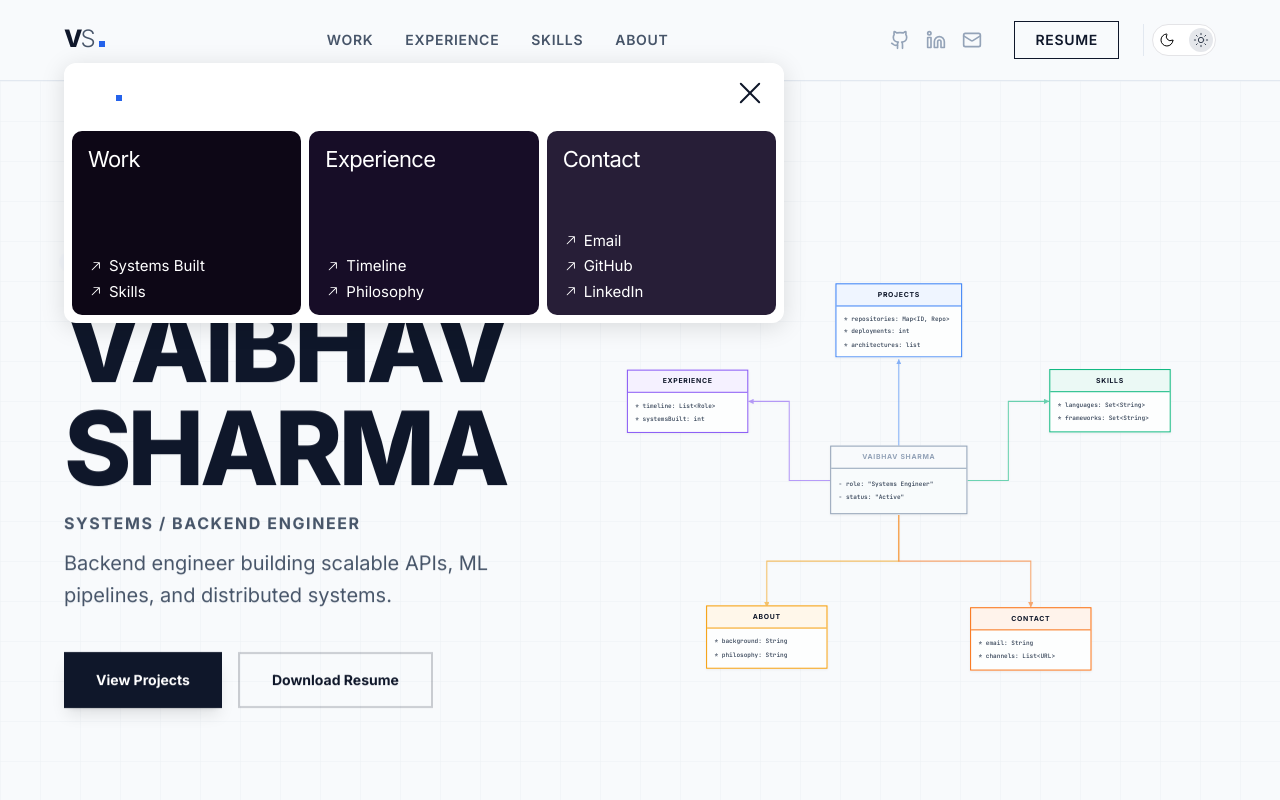
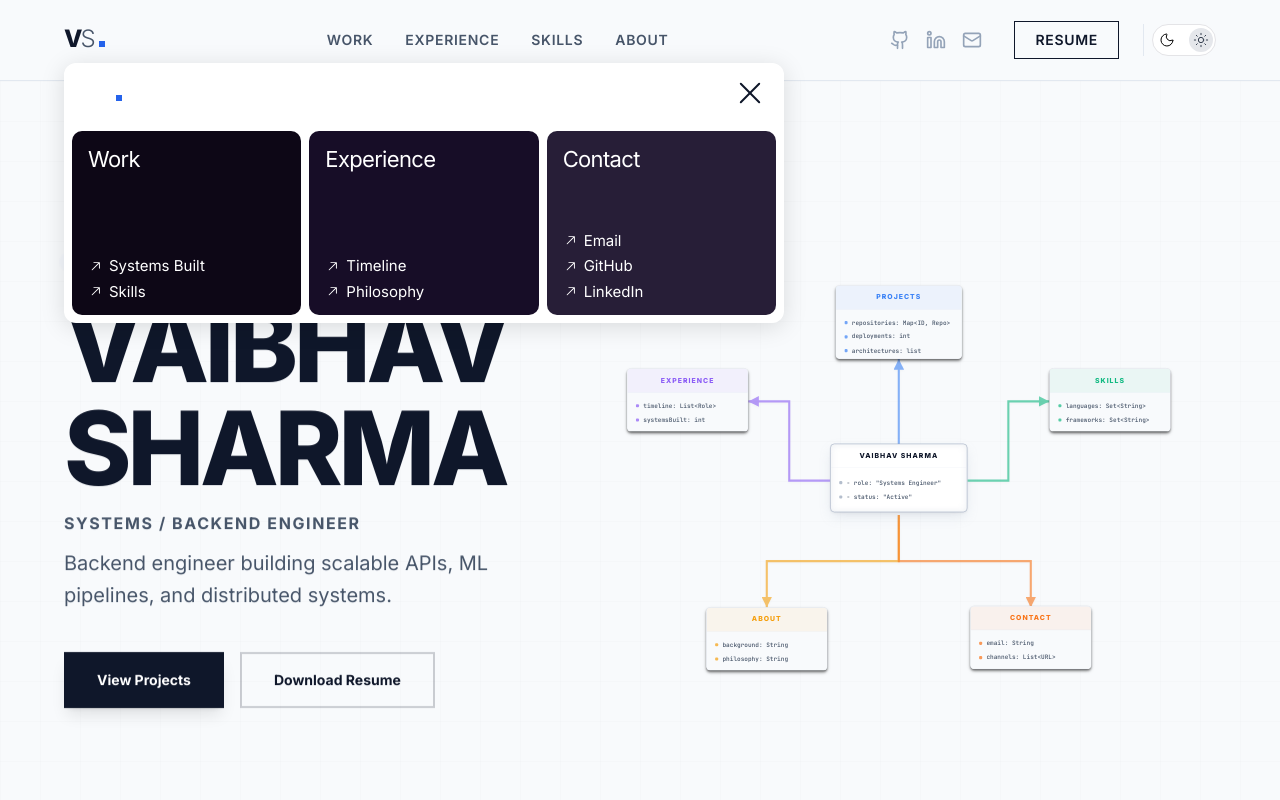
Before and after one commit to sharmavaibhav31/sharmavaibhav31, a React (Vite) app: page / in a window 1280 px wide. Both pictures are taken after a click on the button "V S". Shown: the top 800 px of the page. Built offline with nearby package versions, Linux system fonts and the light colour scheme.

Commit message:
Updated UI

```diff
--- a/src/components/layout/Footer.tsx
+++ b/src/components/layout/Footer.tsx
@@ -2,9 +2,9 @@ import React from 'react';
 import resumeData from '../../data/resume.json';
 
 export const Footer: React.FC = () => (
-    <footer className="py-8 border-t border-border dark:border-white/10" role="contentinfo">
+    <footer className="py-8 border-t border-border dark:border-slate-800/50 dark:bg-[#0B1120] transition-colors duration-300" role="contentinfo">
         <div className="max-w-7xl mx-auto px-6 lg:px-16 flex flex-col sm:flex-row items-start sm:items-center justify-between gap-4">
-            <p className="text-xs text-muted dark:text-white/60 font-medium">
+            <p className="text-xs text-muted dark:text-slate-500 font-medium">
                 © 2026 Vaibhav Sharma. Systems / Backend Engineer.
             </p>
             <div className="flex items-center gap-6">
@@ -12,7 +12,7 @@ export const Footer: React.FC = () => (
                     href={resumeData.socials.github}
                     target="_blank"
                     rel="noopener noreferrer"
-                    className="text-xs text-secondary dark:text-white/70 hover:text-primary dark:hover:text-white transition-colors link-underline font-medium"
+                    className="text-xs text-secondary dark:text-slate-400 hover:text-primary dark:hover:text-white transition-colors link-underline font-medium"
                 >
                     GitHub
                 </a>
@@ -20,13 +20,13 @@ export const Footer: React.FC = () => (
                     href={resumeData.socials.linkedin}
                     target="_blank"
                     rel="noopener noreferrer"
-                    className="text-xs text-secondary dark:text-white/70 hover:text-primary dark:hover:text-white transition-colors link-underline font-medium"
+                    className="text-xs text-secondary dark:text-slate-400 hover:text-primary dark:hover:text-white transition-colors link-underline font-medium"
                 >
                     LinkedIn
                 </a>
                 <a
                     href={resumeData.socials.email}
-                    className="text-xs text-secondary dark:text-white/70 hover:text-primary dark:hover:text-white transition-colors link-underline font-medium"
+                    className="text-xs text-secondary dark:text-slate-400 hover:text-primary dark:hover:text-white transition-colors link-underline font-medium"
                 >
                     Email
                 </a>
--- a/src/components/sections/ArchitectureSection.tsx
+++ b/src/components/sections/ArchitectureSection.tsx
@@ -1,5 +1,5 @@
 import React, { useState } from 'react';
-import { motion, AnimatePresence } from 'framer-motion';
+import { motion } from 'framer-motion';
 import architectureData from '../../data/architecture.json';
 
 type NodeId = 'center' | 'projects' | 'experience' | 'skills' | 'about' | 'contact';
@@ -21,6 +21,30 @@ const ARCHITECTURE_NODES = architectureData as ArchitectureNode[];
 
 export const ArchitectureDiagram: React.FC = () => {
     const [hoveredNode, setHoveredNode] = useState<ArchitectureNode | null>(null);
+    const [activeNodeId, setActiveNodeId] = useState<string | null>(null);
+
+    React.useEffect(() => {
+        const observer = new IntersectionObserver((entries) => {
+            entries.forEach(entry => {
+                if (entry.isIntersecting) {
+                    const id = entry.target.id;
+                    if (id === 'work') setActiveNodeId('projects');
+                    else if (id === 'experience') setActiveNodeId('experience');
+                    else if (id === 'skills') setActiveNodeId('skills');
+                    else if (id === 'about') setActiveNodeId('about');
+                    else if (id === 'contact') setActiveNodeId('contact');
+                    else if (id === 'hero') setActiveNodeId('center');
+                }
+            });
+        }, { threshold: 0.3, rootMargin: '-10% 0px -40% 0px' });
+
+        ['hero', 'work', 'experience', 'skills', 'about', 'contact'].forEach(id => {
+            const el = document.getElementById(id);
+            if (el) observer.observe(el);
+        });
+
+        return () => observer.disconnect();
+    }, []);
 
     const centerNode = ARCHITECTURE_NODES.find(n => n.id === 'center')!;
     const peripheralNodes = ARCHITECTURE_NODES.filter(n => n.id !== 'center');
@@ -53,18 +77,22 @@ export const ArchitectureDiagram: React.FC = () => {
         return '';
     };
 
-    const NodeCard = ({ node, index }: { node: ArchitectureNode, index: number }) => {
+    const NodeCard = ({ node }: { node: ArchitectureNode }) => {
         const isCenter = node.id === 'center';
         const isHovered = hoveredNode?.id === node.id;
+        const isActive = activeNodeId === node.id;
+        // Hover takes precedence, or if active and nothing is hovered
+        const shined = isHovered || (isActive && !hoveredNode);
 
         return (
             <div
-                className={`w-full h-full flex flex-col border border-solid shadow-sm relative pointer-events-auto transition-colors duration-300 ${isCenter ? 'bg-slate-50 dark:bg-[#0B1120]' : 'bg-white dark:bg-[#0F172A] cursor-pointer'}`}
+                className={`w-full h-full flex flex-col relative pointer-events-auto transition-all duration-300 overflow-hidden ${isCenter ? 'bg-white dark:bg-[#0B1120]' : 'bg-slate-50 dark:bg-[#0F172A] cursor-pointer'} rounded-lg`}
                 style={{
-                    borderWidth: '2px',
-                    borderColor: node.color,
-                    boxShadow: isHovered ? `0 0 20px ${node.color}30 inset, 0 0 15px ${node.color}40` : 'none',
-                    transform: isHovered && !isCenter ? 'scale(1.03)' : 'scale(1)',
+                    border: `1px solid ${shined ? node.color : isCenter ? 'rgba(148, 163, 184, 0.4)' : 'rgba(148, 163, 184, 0.15)'}`,
+                    boxShadow: shined
+                        ? `0 10px 25px -5px ${node.color}40, 0 0 15px ${node.color}30 inset`
+                        : '0 4px 6px -1px rgba(0, 0, 0, 0.5), 0 2px 4px -1px rgba(0, 0, 0, 0.3)',
+                    transform: isHovered && !isCenter ? 'translateY(-4px) scale(1.02)' : (isActive && !isCenter ? 'translateY(-2px) scale(1.01)' : 'translateY(0) scale(1)'),
                     transition: 'all 0.3s cubic-bezier(0.175, 0.885, 0.32, 1.275)'
                 }}
                 onMouseEnter={() => setHoveredNode(node)}
@@ -77,35 +105,21 @@ export const ArchitectureDiagram: React.FC = () => {
                 }}
             >
                 <div
-                    className="w-full flex items-center justify-center py-2.5 px-3 border-b-2"
-                    style={{ backgroundColor: isCenter ? 'transparent' : `${node.color}15`, borderColor: node.color }}
+                    className="w-full flex items-center justify-center py-3 px-4 border-b border-border/40 dark:border-white/5 relative z-10"
+                    style={{ backgroundColor: isCenter ? 'transparent' : `${node.color}10` }}
                 >
-                    <span className={`font-bold text-[13px] tracking-widest uppercase ${isCenter ? 'text-slate-800 dark:text-white' : 'dark:text-white'}`} style={{ color: isCenter ? node.color : 'inherit' }}>
+                    <span className={`font-display font-black text-[13px] tracking-[0.15em] uppercase text-primary dark:text-white/90`} style={{ color: isCenter ? 'inherit' : node.color }}>
                         {node.title}
                     </span>
                 </div>
-                <div className="flex flex-col flex-1 p-3.5 bg-gray-50/30 dark:bg-slate-900/40 justify-center">
+                <div className="flex flex-col flex-1 p-4 bg-transparent justify-center relative z-10">
                     {node.attributes.map((attr, idx) => (
-                        <span key={idx} className="font-mono text-[11.5px] font-medium text-slate-700 dark:text-slate-300 leading-relaxed mb-1.5 last:mb-0 whitespace-nowrap overflow-hidden text-ellipsis">
-                            {attr}
+                        <span key={idx} className="font-mono text-[11.5px] font-medium text-secondary dark:text-slate-400 leading-relaxed mb-2 last:mb-0 whitespace-nowrap overflow-hidden text-ellipsis flex items-center gap-2">
+                            <span className="w-1.5 h-1.5 rounded-[2px] opacity-70 flex-shrink-0" style={{ backgroundColor: node.color }}></span>
+                            {attr.replace(/\* /g, '').trim()}
                         </span>
                     ))}
                 </div>
-
-                {/* Tooltip */}
-                <AnimatePresence>
-                    {isHovered && !isCenter && (
-                        <motion.div
-                            initial={{ opacity: 0, y: 10, scale: 0.95 }}
-                            animate={{ opacity: 1, y: 0, scale: 1 }}
-                            exit={{ opacity: 0, y: 5, scale: 0.95 }}
-                            transition={{ duration: 0.15 }}
-                            className="hidden md:block absolute left-1/2 -bottom-3 translate-y-full -translate-x-1/2 w-[115%] p-3.5 bg-slate-800 dark:bg-black border border-slate-700 dark:border-white/20 text-white dark:text-white/90 text-[12.5px] leading-relaxed rounded-md shadow-2xl z-50 pointer-events-none text-center"
-                        >
-                            {node.description}
-                        </motion.div>
-                    )}
-                </AnimatePresence>
             </div>
         );
     };
@@ -141,7 +155,12 @@ export const ArchitectureDiagram: React.FC = () => {
 
                 {peripheralNodes.map((node) => {
                     const isHovered = hoveredNode?.id === node.id || hoveredNode?.id === 'center';
-                    const isDimmed = hoveredNode && !isHovered && hoveredNode.id !== 'center' && hoveredNode.id !== node.id;
+                    const isActive = activeNodeId === node.id || activeNodeId === 'center';
+                    const shinedLine = isHovered || (isActive && !hoveredNode);
+
+                    const isDimmed = (hoveredNode && !isHovered && hoveredNode.id !== 'center')
+                        || (!hoveredNode && activeNodeId && !isActive && activeNodeId !== 'center');
+
                     const pathD = generateOrthogonalPath(centerNode, node);
 
                     return (
@@ -150,11 +169,11 @@ export const ArchitectureDiagram: React.FC = () => {
                                 d={pathD}
                                 fill="none"
                                 stroke={node.color}
-                                strokeWidth={isHovered ? 4 : 2}
+                                strokeWidth={shinedLine ? 4 : 2}
                                 markerEnd={`url(#arrow-${node.id})`}
                                 style={{
-                                    filter: isHovered ? `drop-shadow(0 0 8px ${node.color}80)` : 'none',
-                                    transition: 'stroke-width 0.2s ease'
+                                    filter: shinedLine ? `drop-shadow(0 0 8px ${node.color}80)` : 'none',
+                                    transition: 'stroke-width 0.3s ease, filter 0.3s ease'
                                 }}
                                 initial={{ pathLength: 0, opacity: 0 }}
                                 whileInView={{ pathLength: 1, opacity: isDimmed ? 0.15 : (isHovered ? 1 : 0.6) }}
@@ -162,7 +181,7 @@ export const ArchitectureDiagram: React.FC = () => {
                                 transition={{ duration: 1.2, ease: "easeInOut" }}
                             />
                             {!isDimmed && (
-                                <circle r="4.5" fill={node.color} style={{ filter: `drop-shadow(0 0 4px ${node.color})` }}>
+                                <circle r="4.5" fill={node.color} style={{ filter: `drop-shadow(0 0 5px ${node.color})`, opacity: shinedLine ? 1 : 0.4, transition: 'opacity 0.3s ease' }}>
                                     <animateMotion dur={`${2.5 + Math.random() * 1.5}s`} repeatCount="indefinite" path={pathD} />
                                 </circle>
                             )}
@@ -173,7 +192,12 @@ export const ArchitectureDiagram: React.FC = () => {
                 {/* Draw HTML Nodes inside SVG via foreignObject */}
                 {ARCHITECTURE_NODES.map((node, i) => {
                     const isHovered = hoveredNode?.id === node.id;
-                    const isDimmed = hoveredNode && !isHovered && node.id !== 'center';
+                    const isActive = activeNodeId === node.id;
+                    const shinedNode = isHovered || (isActive && !hoveredNode);
+
+                    const isDimmedNode = (hoveredNode && !isHovered && node.id !== 'center')
+                        || (!hoveredNode && activeNodeId && !isActive && node.id !== 'center');
+
                     // Provide extra padding around foreignObject to prevent tooltip/shadow clipping
                     const paddingX = 100;
                     const paddingY = 150;
@@ -193,22 +217,22 @@ export const ArchitectureDiagram: React.FC = () => {
                                     style={{ width: node.width, height: node.height }}
                                     initial={{ opacity: 0, y: 15 }}
                                     whileInView={{ opacity: 1, y: 0 }}
-                                    animate={{ opacity: isDimmed ? 0.4 : 1 }}
+                                    animate={{ opacity: isDimmedNode ? 0.3 : 1 }}
                                     viewport={{ once: true, amount: 0.2 }}
                                     transition={{ duration: 0.4, delay: 0.3 + (i * 0.1) }}
                                 >
                                     <motion.div
                                         className="w-full h-full"
-                                        animate={{ y: isHovered ? -5 : [0, -4, 0] }}
+                                        animate={{ y: shinedNode ? -5 : [0, -3, 0] }}
                                         transition={{
                                             y: {
-                                                duration: isHovered ? 0.2 : 3 + (i % 3),
-                                                repeat: isHovered ? 0 : Infinity,
+                                                duration: shinedNode ? 0.2 : 4 + (i % 3),
+                                                repeat: shinedNode ? 0 : Infinity,
                                                 ease: "easeInOut"
                                             }
                                         }}
                                     >
-                                        <NodeCard node={node} index={i} />
+                                        <NodeCard node={node} />
                                     </motion.div>
                                 </motion.div>
                             </div>
@@ -220,7 +244,7 @@ export const ArchitectureDiagram: React.FC = () => {
             {/* Mobile Vertical Simplified Layout (sm and below) */}
             <div className="flex md:hidden flex-col items-center w-full space-y-0 pointer-events-auto max-w-[340px] relative z-10">
                 <div style={{ width: '100%', height: centerNode.height * 0.9 }}>
-                    <NodeCard node={centerNode} index={0} />
+                    <NodeCard node={centerNode} />
                 </div>
 
                 {peripheralNodes.map((node, i) => (
@@ -243,7 +267,7 @@ export const ArchitectureDiagram: React.FC = () => {
                             />
                         </div>
                         <div className="w-full" style={{ height: node.height * 0.9 }}>
-                            <NodeCard node={node} index={i + 1} />
+                            <NodeCard node={node} />
                         </div>
                     </React.Fragment>
                 ))}
--- a/src/components/sections/CapabilitiesSection.tsx
+++ b/src/components/sections/CapabilitiesSection.tsx
@@ -2,10 +2,10 @@ import React from 'react';
 import skillsData from '../../data/skills.json';
 
 export const CapabilitiesSection: React.FC = () => (
-    <section id="capabilities" className="py-28 border-b border-border dark:border-white/10" aria-labelledby="capabilities-heading">
+    <section id="capabilities" className="py-28 border-b border-border dark:border-slate-800/50 dark:bg-[#0B1120] transition-colors duration-300" aria-labelledby="capabilities-heading">
         <div className="max-w-7xl mx-auto px-6 lg:px-16">
             <div className="reveal mb-16">
-                <p className="text-[11px] font-semibold text-accent dark:text-[#61dca3] tracking-widest uppercase mb-3">
+                <p className="text-[11px] font-semibold text-accent dark:text-[#10B981] tracking-widest uppercase mb-3">
                     Capabilities
                 </p>
                 <h2
@@ -24,13 +24,13 @@ export const CapabilitiesSection: React.FC = () => (
                         className="reveal"
                         style={{ transitionDelay: `${i * 60}ms` }}
                     >
-                        <h3 className="text-[11px] font-semibold text-primary dark:text-white/95 tracking-widest uppercase mb-4 pb-3 border-b border-border dark:border-white/10">
+                        <h3 className="text-[11px] font-semibold text-primary dark:text-white/95 tracking-widest uppercase mb-4 pb-3 border-b border-border dark:border-slate-700/50">
                             {cap.category}
                         </h3>
                         <ul className="space-y-2">
                             {cap.items.map((item) => (
-                                <li key={item} className="text-sm text-secondary dark:text-white/80 leading-relaxed flex items-start gap-2">
-                                    <span className="text-border dark:text-white/50 mt-1.5 shrink-0 text-[8px]">▪</span>
+                                <li key={item} className="text-sm text-secondary dark:text-slate-300 leading-relaxed flex items-start gap-2">
+                                    <span className="text-border dark:text-slate-600 mt-1.5 shrink-0 text-[8px]">▪</span>
                                     <span>{item}</span>
                                 </li>
                             ))}
--- a/src/components/sections/HeroSection.tsx
+++ b/src/components/sections/HeroSection.tsx
@@ -1,11 +1,9 @@
 import { useIntersectionObserver } from '../../hooks/useScrollReveal';
 import { useParallax } from '../../hooks/useParallax';
-import { useTheme } from '../../context/ThemeContext';
 import { ArchitectureDiagram } from './ArchitectureSection';
 
 export const HeroSection: React.FC = () => {
     useIntersectionObserver();
-    const { isDark } = useTheme();
 
     // Hero text floats very subtly upward — understated depth
     const textOffset = useParallax(0.08);
@@ -13,15 +11,15 @@ export const HeroSection: React.FC = () => {
     return (
         <section
             id="hero"
-            className="relative min-h-screen flex items-center border-b border-border dark:border-white/10 overflow-hidden"
+            className="relative min-h-screen flex items-center border-b border-border/50 dark:border-slate-800/50 bg-slate-50 dark:bg-[#0B1120] overflow-hidden transition-colors duration-300"
             aria-label="Hero"
         >
-            {/* Clean engineering grid background (low opacity) */}
-            <div className="absolute inset-0 pointer-events-none select-none opacity-20 dark:opacity-10" aria-hidden="true">
+            {/* Subtle engineering blueprint grid overlay */}
+            <div className="absolute inset-0 pointer-events-none select-none opacity-[0.05] dark:opacity-[0.03]" aria-hidden="true">
                 <svg className="absolute inset-0 w-full h-full" xmlns="http://www.w3.org/2000/svg">
                     <defs>
                         <pattern id="hero-grid" width="40" height="40" patternUnits="userSpaceOnUse">
-                            <path d="M 40 0 L 0 0 0 40" fill="none" stroke="currentColor" strokeWidth="0.5" className="text-slate-400 dark:text-slate-600" />
+                            <path d="M 40 0 L 0 0 0 40" fill="none" stroke="currentColor" strokeWidth="0.5" className="text-slate-900 dark:text-white" />
                         </pattern>
                     </defs>
                     <rect width="100%" height="100%" fill="url(#hero-grid)" />
@@ -78,7 +76,7 @@ export const HeroSection: React.FC = () => {
                         <a
                             href="#work"
                             id="hero-cta-work"
-                            className="inline-flex items-center justify-center px-8 py-4 bg-primary dark:bg-white text-white dark:text-primary text-sm font-bold shadow-lg hover:shadow-xl hover:-translate-y-1 transition-all duration-300 w-full sm:w-auto"
+                            className="inline-flex items-center justify-center px-8 py-4 bg-primary dark:bg-white text-white dark:text-[#0B1120] text-sm font-bold shadow-lg hover:shadow-xl hover:bg-primary/90 dark:hover:bg-slate-100 hover:-translate-y-1 transition-all duration-300 w-full sm:w-auto border border-transparent dark:border-white/10"
                         >
                             View Projects
                         </a>
@@ -87,7 +85,7 @@ export const HeroSection: React.FC = () => {
                             id="hero-cta-resume"
                             target="_blank"
                             rel="noopener noreferrer"
-                            className="inline-flex items-center justify-center px-8 py-4 border-2 border-primary/20 dark:border-white/30 text-primary dark:text-white text-sm font-bold hover:border-primary dark:hover:border-white hover:bg-primary/5 dark:hover:bg-white/5 transition-all duration-300 w-full sm:w-auto"
+                            className="inline-flex items-center justify-center px-8 py-4 border-2 border-primary/20 dark:border-white/20 text-primary dark:text-white text-sm font-bold hover:border-primary/50 dark:hover:border-white/50 hover:bg-primary/5 dark:hover:bg-white/5 transition-all duration-300 w-full sm:w-auto"
                         >
                             Download Resume
                         </a>
```
Also changed, not shown: src/components/sections/AboutSection.tsx (+8 -8 lines), src/components/sections/CertificationsSection.tsx (+6 -7 lines), src/components/sections/ExperienceSection.tsx (+5 -5 lines), src/components/sections/ProjectsSection.tsx (+10 -10 lines).
